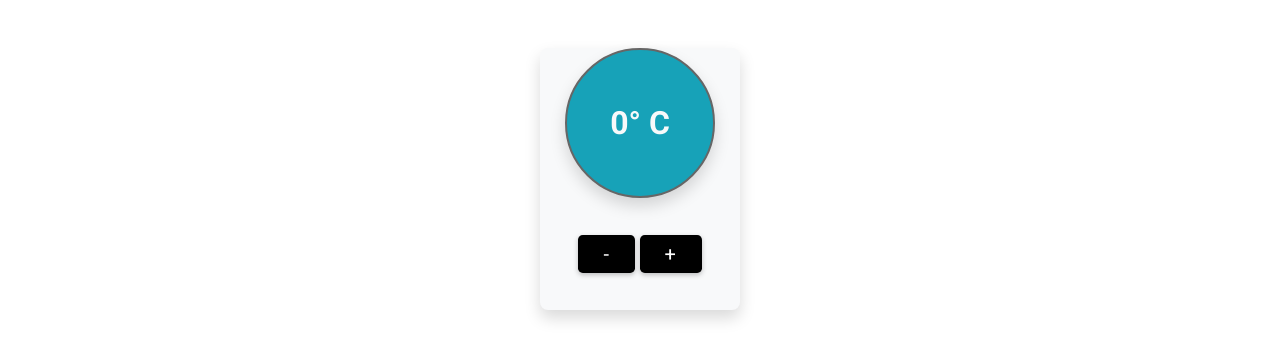
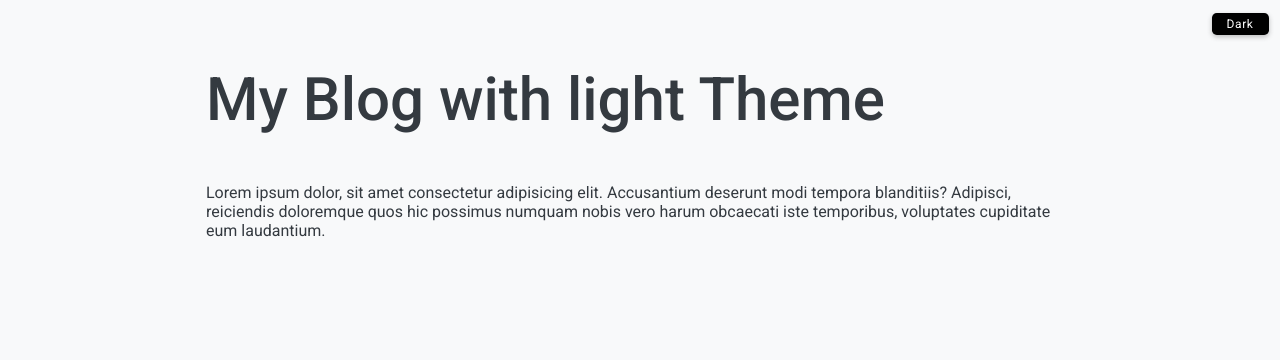
Before and after one commit to gbeto21/30-ReactProjects, a React (Create React App) app: page / in a window 1280 px wide. Shown: the top 360 px of the page. Built offline with nearby package versions, Linux system fonts and the light colour scheme.

Commit message:
The project 07 was completed.

```diff
--- a/src/App.js
+++ b/src/App.js
@@ -1,16 +1,18 @@
 import "./App.css";
-import TemperatureControllerApp from "./projects/06-temperature-controller/TemperatureControllerApp";
+import LightAndDarkApp from "./projects/07-LightAndDarkMode/LightAndDarkMode";
 
 // import LikePhotoApp from "./projects/03-like-my-photo/LikePhotoApp";
 // import RandomizeColors from "./projects/02-randomize-colors/RandomizeColors";
 // import ESignatureApp from "./projects/01-e-signature-app/ESignatureApp";
 // import Testimonials from "./projects/04-testimonials/TestimonialsApp";
 // import AlertApp from "./projects/05-Alerts/AlertApp";
+// import TemperatureControllerApp from "./projects/06-temperature-controller/TemperatureControllerApp";
 
 function App() {
   return (
     <div className="App">
-      <TemperatureControllerApp/>
+      <LightAndDarkApp/>
+      {/* <TemperatureControllerApp/> */}
       {/* <AlertApp/> */}
       {/* <Testimonials/> */}
       {/* <LikePhotoApp/> */}
--- /dev/null
+++ b/src/projects/07-LightAndDarkMode/Blog.jsx
@@ -0,0 +1,27 @@
+import React, { useContext } from "react";
+import Title from "../components/Title";
+import Button from "../components/Button";
+import { ThemeContext } from "./context/theme-context";
+
+export default function Blog() {
+  const { theme, changeTheme } = useContext(ThemeContext);
+
+  return (
+    <div className="container p-1">
+      <Title text={`My Blog with ${theme} Theme `} />
+      <span style={{ position: "absolute", top: 10, right: 10 }}>
+        <Button
+          text={theme === "dark" ? "Light" : "Dark"}
+          clases={`${theme === "dark" && "btn-light"} btn-sm`}
+          onClick={changeTheme}
+        />
+      </span>
+      <p>
+        Lorem ipsum dolor, sit amet consectetur adipisicing elit. Accusantium
+        deserunt modi tempora blanditiis? Adipisci, reiciendis doloremque quos
+        hic possimus numquam nobis vero harum obcaecati iste temporibus,
+        voluptates cupiditate eum laudantium.
+      </p>
+    </div>
+  );
+}
--- /dev/null
+++ b/src/projects/07-LightAndDarkMode/LightAndDarkMode.jsx
@@ -0,0 +1,42 @@
+import React, { useState, useEffect } from "react";
+import Blog from "./Blog";
+import { ThemeContext, themes } from "./context/theme-context";
+
+export default function LightAndDarkApp() {
+  const [theme, setTheme] = useState(themes.light);
+
+  function changeTheme() {
+    theme === themes.light ? setTheme(themes.dark) : setTheme(themes.light);
+  }
+
+  useEffect(() => {
+    let docBody = document.body;
+
+    switch (theme) {
+      case themes.light:
+        docBody.classList.remove("bg-dark");
+        docBody.classList.remove("text-light");
+
+        docBody.classList.add("bg-light");
+        docBody.classList.add("text-dark");
+        break;
+
+      case themes.dark:
+        docBody.classList.remove("bg-light");
+        docBody.classList.remove("text-dark");
+
+        docBody.classList.add("bg-dark");
+        docBody.classList.add("text-light");
+        break;
+
+      default:
+        break;
+    }
+  }, [theme]);
+
+  return (
+    <ThemeContext.Provider value={{ theme, changeTheme }}>
+      <Blog theme={theme} />
+    </ThemeContext.Provider>
+  );
+}
--- /dev/null
+++ b/src/projects/07-LightAndDarkMode/context/theme-context.jsx
@@ -0,0 +1,8 @@
+import { createContext } from "react";
+
+export const themes = {
+  dark: "dark",
+  light: "light",
+};
+
+export const ThemeContext = createContext({});
```
Also changed, not shown: 1 other file (tests, documents, lock files or other folders).
